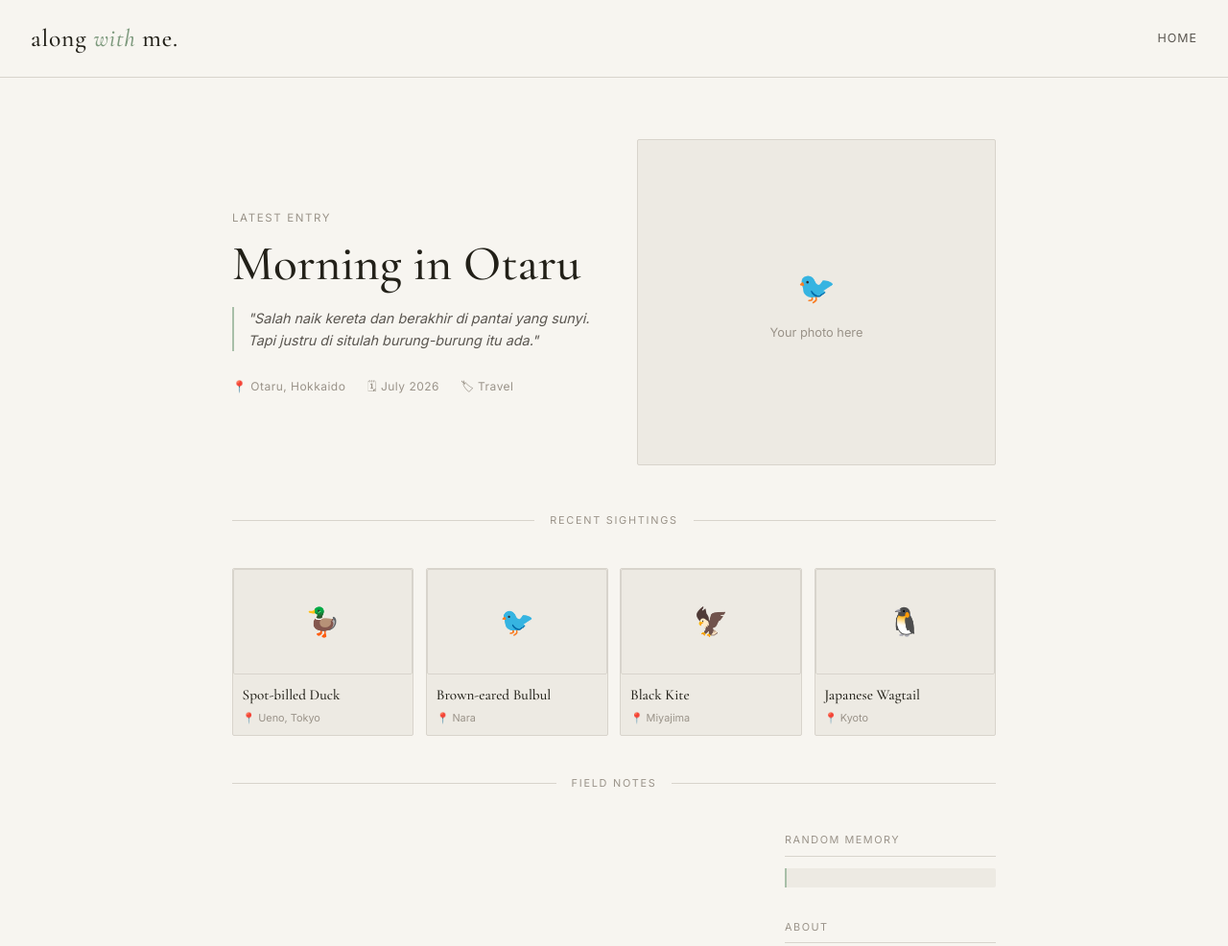
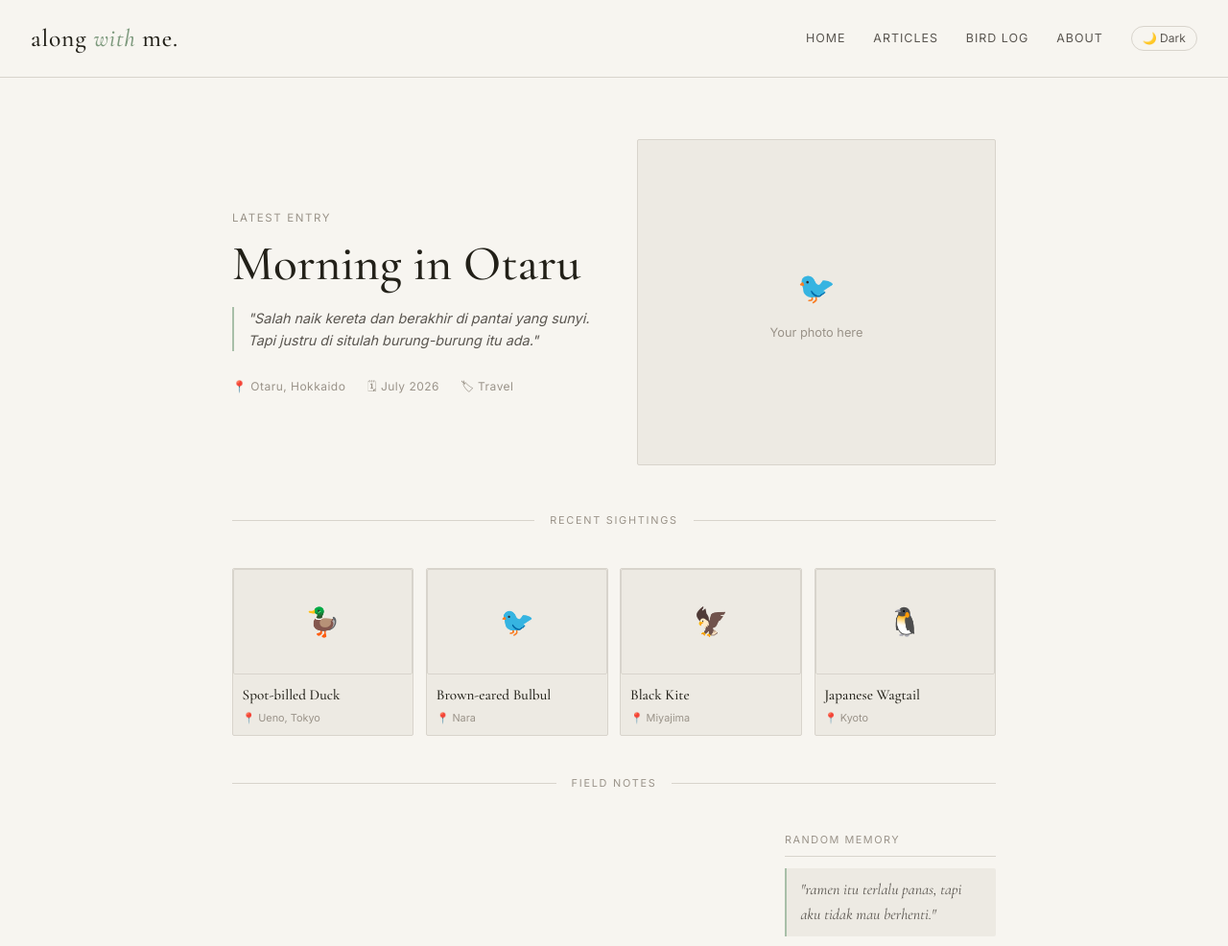
Before and after one commit to lailasabila955-tech/alongwithme, an Eleventy site: page index.njk in a window 1280 px wide. Shown: the top 986 px of the page at 96% size. Built offline with nearby package versions, Linux system fonts and the light colour scheme; Eleventy itself is replaced by a stand-in of ours; files that its build step writes are made by us from their sources.

Commit message:
Update base.njk

```diff
--- a/_includes/base.njk
+++ b/_includes/base.njk
@@ -4,25 +4,71 @@
   <meta charset="UTF-8" />
   <meta name="viewport" content="width=device-width, initial-scale=1.0" />
   <title>{{ title or "along with me" }}</title>
+
   <link rel="preconnect" href="https://fonts.googleapis.com" />
+  <link rel="preconnect" href="https://fonts.gstatic.com" crossorigin />
   <link href="https://fonts.googleapis.com/css2?family=Cormorant+Garamond:ital,wght@0,400;0,500;0,600;1,400;1,500&family=Inter:wght@300;400;500&display=swap" rel="stylesheet" />
+
   <link rel="stylesheet" href="/css/style.css" />
 </head>
+
 <body>
+
   <header>
-    <a href="/" class="site-title">along <em>with</em> me<span>.</span></a>
+    <a href="/" class="site-title">
+      along <em>with</em> me<span>.</span>
+    </a>
+
     <nav>
       <a href="/">Home</a>
+      <a href="/#articles">Articles</a>
+      <a href="/#birdlog">Bird Log</a>
+      <a href="/#about">About</a>
+      <button class="dark-toggle" id="toggle">🌙 Dark</button>
     </nav>
   </header>
 
-  <main class="wrap">
-    {{ content | safe }}
-  </main>
+  {{ content | safe }}
 
   <footer>
     <p class="footer-tagline">Thanks for reading.</p>
     <p class="footer-meta">alongwithme.com</p>
   </footer>
+
+  <script>
+    const memories = [
+      "burung ini membawaku kembali ke mukawa.",
+      "mulutku terbakar.",
+      "keretanya kosong, tapi rasanya seperti penuh.",
+      "langitnya terlalu biru untuk diabaikan.",
+      "aku lupa makan siang, tapi tidak lupa memotret.",
+      "salju pertama selalu terasa seperti rahasia.",
+      "ada sesuatu di aroma stasiun pagi hari.",
+      "aku berdiri di sana cukup lama sampai burung itu tidak takut lagi.",
+      "dinginnya pas. tidak berlebihan.",
+      "ramen itu terlalu panas, tapi aku tidak mau berhenti."
+    ];
+
+    const memoryEl = document.getElementById("memoryText");
+
+    if (memoryEl) {
+      memoryEl.textContent =
+        '"' + memories[Math.floor(Math.random() * memories.length)] + '"';
+    }
+
+    const toggle = document.getElementById("toggle");
+
+    if (toggle) {
+      const html = document.documentElement;
+      let dark = false;
+
+      toggle.addEventListener("click", () => {
+        dark = !dark;
+        html.setAttribute("data-theme", dark ? "dark" : "");
+        toggle.textContent = dark ? "☀️ Light" : "🌙 Dark";
+      });
+    }
+  </script>
+
 </body>
 </html>
```
